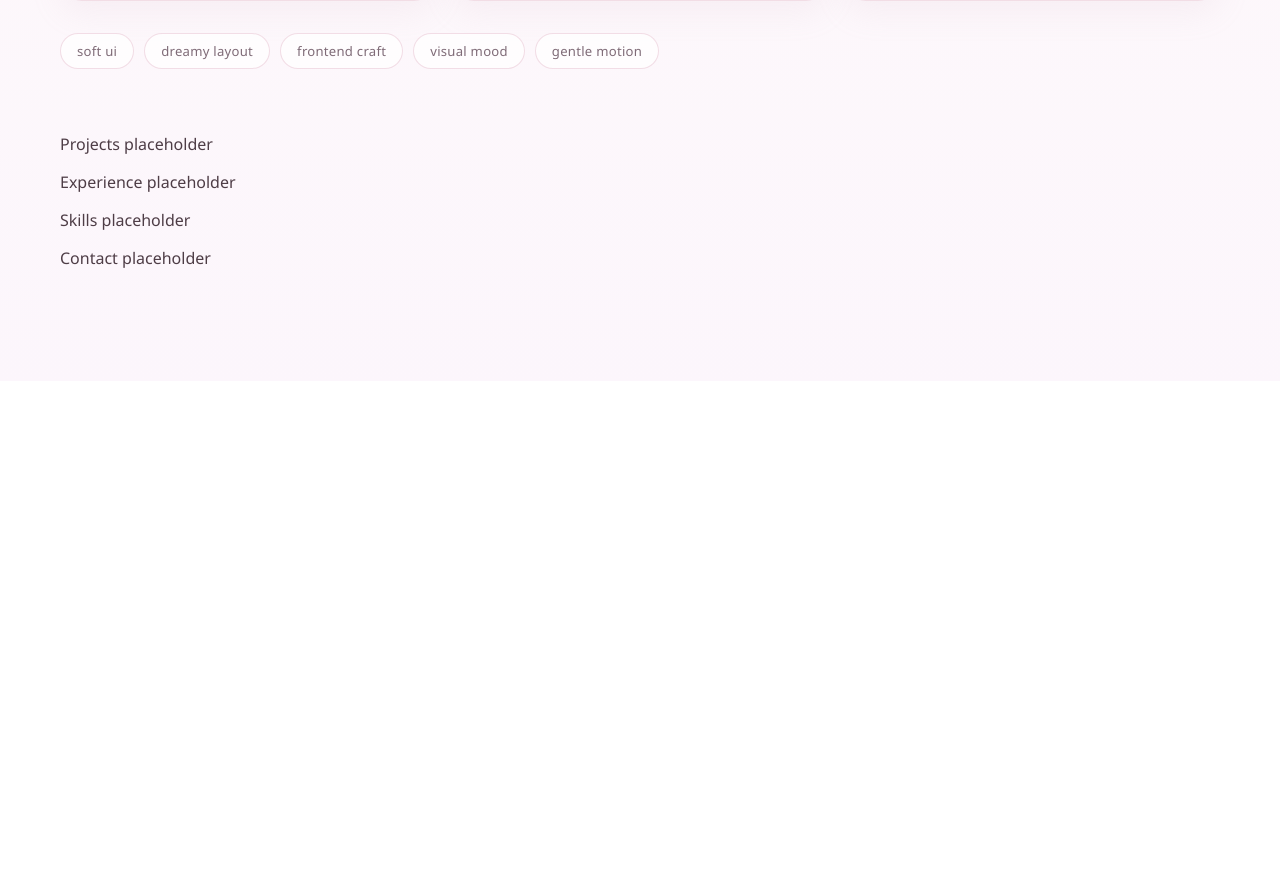
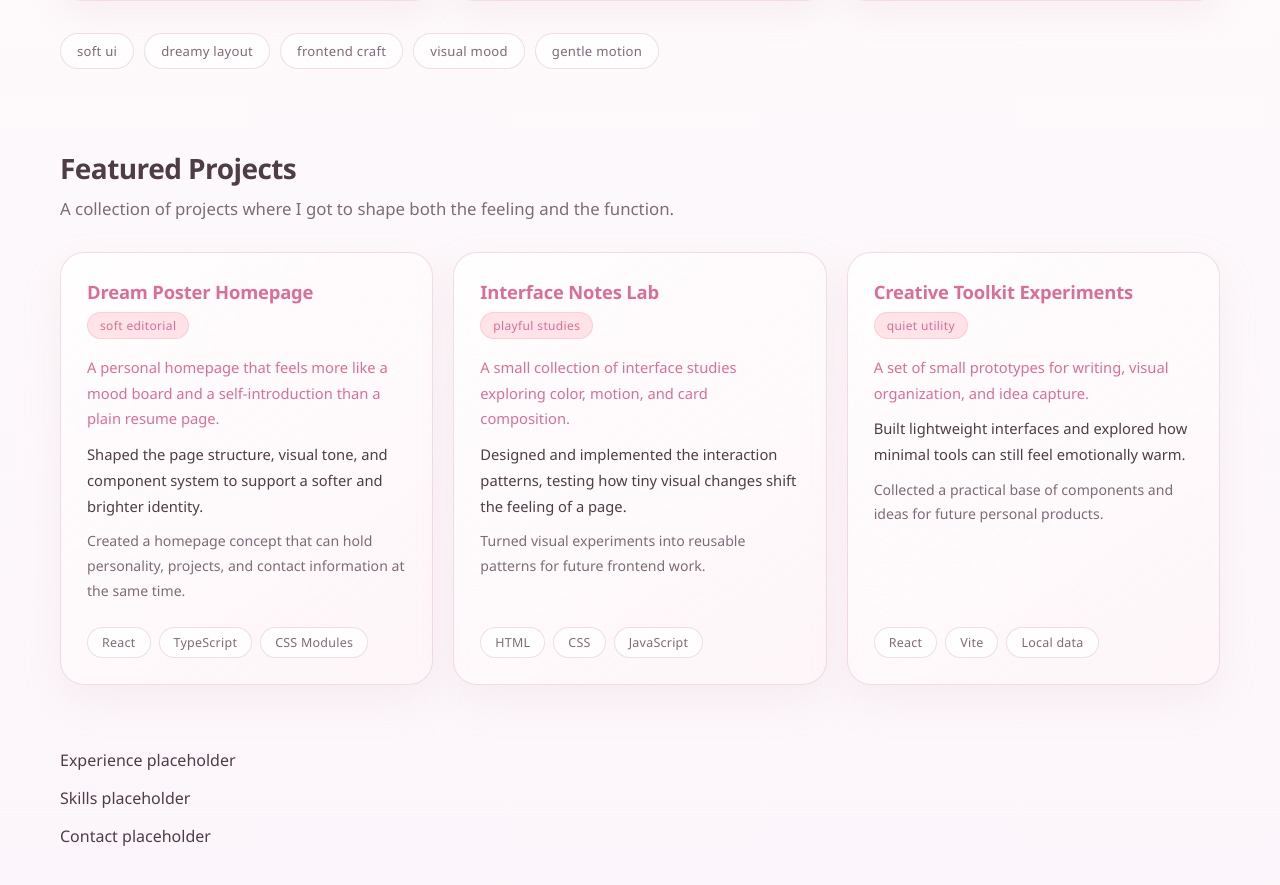
Before and after one commit to Char-1232323/zhafei.io, a React (Vite) app: page / in a window 1280 px wide. Shown: the part 1227-2112 px from the top of the page. Before the commit the page ends 1608 px from the top, so only its background shows below. Built offline with nearby package versions, Linux system fonts and the light colour scheme.

Commit message:
feat: add featured projects section

```diff
--- a/src/app/AppShell.tsx
+++ b/src/app/AppShell.tsx
@@ -5,6 +5,7 @@ import { navigationLinks } from '../config/navigation'
 import Header from '../components/Header/Header'
 import HeroPoster from '../components/HeroPoster/HeroPoster'
 import MoodSection from '../components/MoodSection/MoodSection'
+import FeaturedProjects from '../components/FeaturedProjects/FeaturedProjects'
 
 function AppShell() {
   return (
@@ -13,9 +14,7 @@ function AppShell() {
         <Header brandLabel={siteContent.profile.name} navLinks={navigationLinks} />
         <HeroPoster content={siteContent.profile} heroImage={visualAssets.heroImage} />
         <MoodSection content={siteContent.mood} />
-        <section id="projects" aria-label="Projects">
-          <p>Projects placeholder</p>
-        </section>
+<FeaturedProjects projects={siteContent.projects} />
         <section id="experience" aria-label="Experience">
           <p>Experience placeholder</p>
         </section>
--- /dev/null
+++ b/src/components/FeaturedProjects/FeaturedProjects.module.css
@@ -0,0 +1,128 @@
+.section {
+  display: flex;
+  flex-direction: column;
+  gap: 28px;
+  padding: 32px 0 48px;
+}
+
+.header {
+  display: flex;
+  flex-direction: column;
+  gap: 8px;
+}
+
+.title {
+  margin: 0;
+  font-size: 1.75rem;
+  font-weight: 600;
+  color: var(--text);
+  letter-spacing: -0.02em;
+}
+
+.subtitle {
+  margin: 0;
+  color: var(--muted);
+  font-size: 1.05rem;
+  line-height: 1.7;
+}
+
+.cards {
+  display: grid;
+  grid-template-columns: repeat(3, 1fr);
+  gap: 20px;
+}
+
+.card {
+  display: flex;
+  flex-direction: column;
+  gap: 16px;
+  padding: 26px;
+  border-radius: 24px;
+  background: linear-gradient(145deg, rgba(255, 255, 255, 0.78), rgba(255, 245, 247, 0.62));
+  border: 1px solid var(--line);
+  box-shadow: 0 16px 40px rgba(209, 174, 187, 0.14);
+  transition: transform 0.3s ease, box-shadow 0.3s ease;
+}
+
+.card:hover {
+  transform: translateY(-4px);
+  box-shadow: 0 20px 48px rgba(209, 174, 187, 0.2);
+}
+
+.cardHeader {
+  display: flex;
+  flex-direction: column;
+  gap: 8px;
+  align-items: flex-start;
+}
+
+.projectName {
+  margin: 0;
+  font-size: 1.15rem;
+  font-weight: 600;
+  color: var(--accent-strong);
+  letter-spacing: -0.01em;
+}
+
+.moodLabel {
+  display: inline-block;
+  padding: 4px 12px;
+  border-radius: 999px;
+  background: rgba(255, 182, 193, 0.35);
+  border: 1px solid rgba(255, 182, 193, 0.5);
+  color: var(--accent-strong);
+  font-size: 0.75rem;
+  font-weight: 500;
+  letter-spacing: 0.03em;
+  text-transform: lowercase;
+}
+
+.story {
+  display: flex;
+  flex-direction: column;
+  gap: 10px;
+}
+
+.purpose,
+.contribution,
+.result {
+  margin: 0;
+  color: var(--text);
+  font-size: 0.92rem;
+  line-height: 1.75;
+}
+
+.purpose {
+  font-weight: 500;
+  color: var(--accent-strong);
+}
+
+.result {
+  color: var(--muted);
+  font-size: 0.88rem;
+}
+
+.techStack {
+  display: flex;
+  flex-wrap: wrap;
+  gap: 8px;
+  margin-top: auto;
+  padding-top: 8px;
+}
+
+.techPill {
+  padding: 6px 14px;
+  border-radius: 999px;
+  background: rgba(255, 255, 255, 0.72);
+  border: 1px solid var(--line);
+  color: var(--muted);
+  font-size: 0.78rem;
+  font-weight: 500;
+  letter-spacing: 0.02em;
+}
+
+@media (max-width: 900px) {
+  .cards {
+    grid-template-columns: 1fr;
+  }
+}
--- /dev/null
+++ b/src/components/FeaturedProjects/FeaturedProjects.tsx
@@ -0,0 +1,48 @@
+import type { ProjectItem } from '../../types/content'
+import styles from './FeaturedProjects.module.css'
+
+interface FeaturedProjectsProps {
+  projects: ProjectItem[]
+}
+
+function FeaturedProjects({ projects }: FeaturedProjectsProps) {
+  return (
+    <section id="projects" className={styles.section} aria-labelledby="projects-title">
+      <div className={styles.header}>
+        <h2 id="projects-title" className={styles.title}>Featured Projects</h2>
+        <p className={styles.subtitle}>
+          A collection of projects where I got to shape both the feeling and the function.
+        </p>
+      </div>
+
+      <div className={styles.cards}>
+        {projects.map((project) => (
+          <article key={project.name} className={styles.card}>
+            <div className={styles.cardHeader}>
+              <h3 className={styles.projectName}>{project.name}</h3>
+              {project.mood && (
+                <span className={styles.moodLabel}>{project.mood}</span>
+              )}
+            </div>
+
+            <div className={styles.story}>
+              <p className={styles.purpose}>{project.purpose}</p>
+              <p className={styles.contribution}>{project.contribution}</p>
+              <p className={styles.result}>{project.result}</p>
+            </div>
+
+            <div className={styles.techStack}>
+              {project.techStack.map((tech) => (
+                <span key={tech} className={styles.techPill}>
+                  {tech}
+                </span>
+              ))}
+            </div>
+          </article>
+        ))}
+      </div>
+    </section>
+  )
+}
+
+export default FeaturedProjects
```
Also changed, not shown: 2 other files (tests, documents, lock files or other folders).
